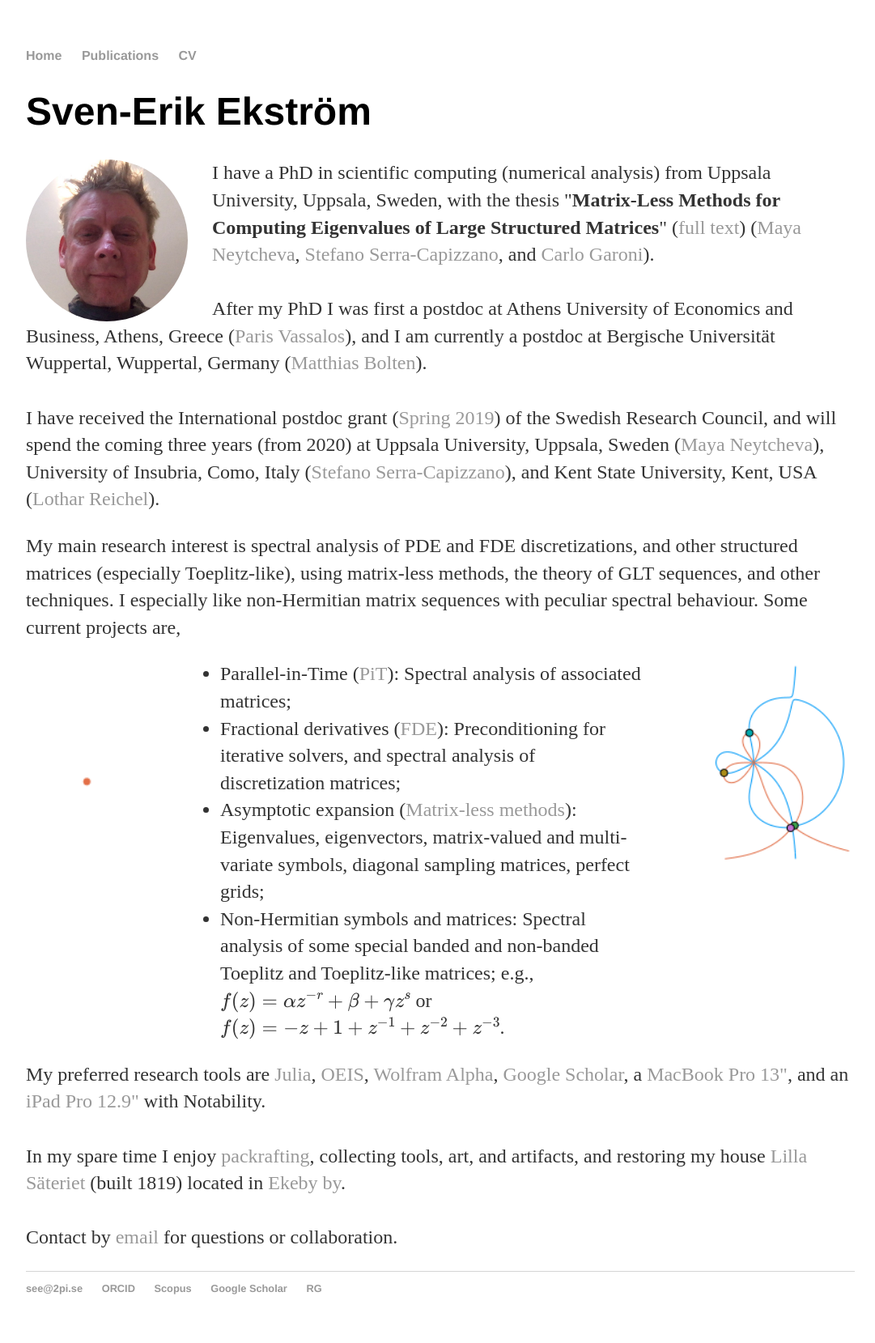
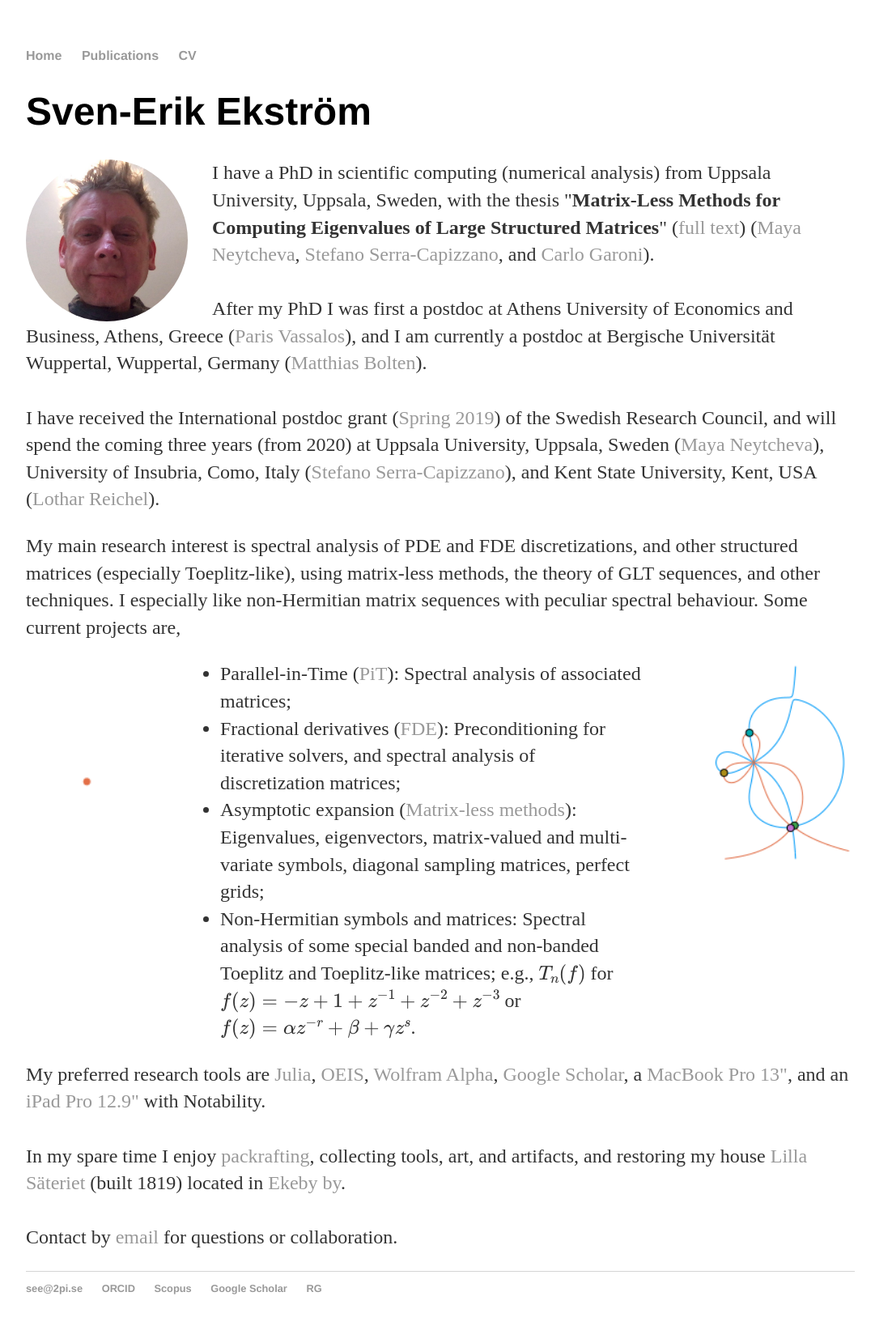
Before and after one commit to sverek/sverek.github.io, a Jekyll site: the page built from index.html, in a window 1280 px wide. Shown: the whole page at 81% size, without its empty margins (96-1177 px from the left). Built offline with Jekyll 4.4.1, drawn with Linux system fonts in a browser that asks for light colours.

Commit message:
switcher ordering

```diff
--- a/index.html
+++ b/index.html
@@ -27,7 +27,7 @@ title: www.2pi.se
   			<li>Parallel-in-Time (<a href="https://parallel-in-time.org/">PiT</a>): Spectral analysis of associated matrices;</li>
   			<li>Fractional derivatives (<a href="https://en.wikipedia.org/wiki/Fractional_calculus">FDE</a>): Preconditioning for iterative solvers, and spectral analysis of discretization matrices;</li>
   			<li>Asymptotic expansion (<a href="/thesis.pdf">Matrix-less methods</a>): Eigenvalues, eigenvectors, matrix-valued and multi-variate symbols, diagonal sampling matrices, perfect grids;</li>
-  			<li>Non-Hermitian symbols and matrices: Spectral analysis of some special banded and non-banded Toeplitz and Toeplitz-like matrices; e.g., \(f(z)=\alpha z^{-r}+\beta+\gamma z^s\) or \(f(z)=-z+1+z^{-1}+z^{-2}+z^{-3}\).</li>
+  			<li>Non-Hermitian symbols and matrices: Spectral analysis of some special banded and non-banded Toeplitz and Toeplitz-like matrices; e.g., \(T_n(f)\) for \(f(z)=-z+1+z^{-1}+z^{-2}+z^{-3}\) or \(f(z)=\alpha z^{-r}+\beta+\gamma z^s\).</li>
 		</ul>
 	<p>
 		My preferred research tools are <a href="https://www.julialang.org">Julia</a>, <a href="https://oeis.org">OEIS</a>, <a href="https://www.wolframalpha.com">Wolfram Alpha</a>, <a href="https://scholar.google.com">Google Scholar</a>, a <a href="https://www.apple.com/se/macbook-pro">MacBook Pro 13"</a>, and an <a href="https://www.apple.com/se/ipad-pro">iPad Pro 12.9"</a> with Notability.<br><br>
```
